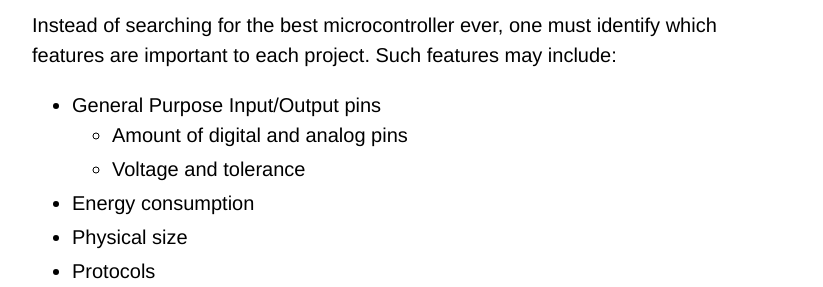
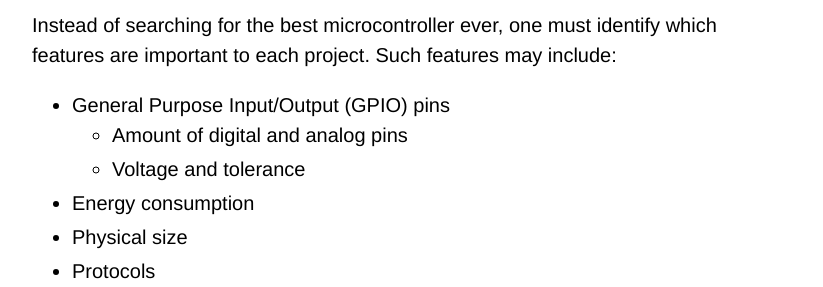
Before and after one commit to Maumagnaguagno/maumagnaguagno.github.io, a Jekyll site: the page built from baremetal.md, in a window 1280 px wide and 900 px high, scrolled down 454 px. Shown: the part 166-453 px from the top of the window, without its empty margins (228-1051 px from the left). Built offline with Jekyll 4.4.1, drawn with Linux system fonts in a browser that asks for light colours; our own code applies the rules of GitHub Pages for plain Markdown files; some of the changed text lies outside the part shown.

Commit message:
Add missing acronym and code block to Bare Metal

```diff
--- a/baremetal.md
+++ b/baremetal.md
@@ -17,7 +17,7 @@ In the following sections we explore the old blocks of microcontroller programmi
 ## Selecting a microcontroller
 Instead of searching for the best microcontroller ever, one must identify which features are important to each project.
 Such features may include:
-- General Purpose Input/Output pins
+- General Purpose Input/Output (GPIO) pins
   - Amount of digital and analog pins
   - Voltage and tolerance
 - Energy consumption
@@ -164,7 +164,7 @@ void loop(void)
 
 </div>
 
-Another detail about Arduino is that ``pinMode`` usually changes more than DDRx:
+Another detail about Arduino is that ``pinMode`` usually changes more than ``DDRx``:
 
    pinMode   | DDRx | PORTx
 ---          | ---  | ---
```
